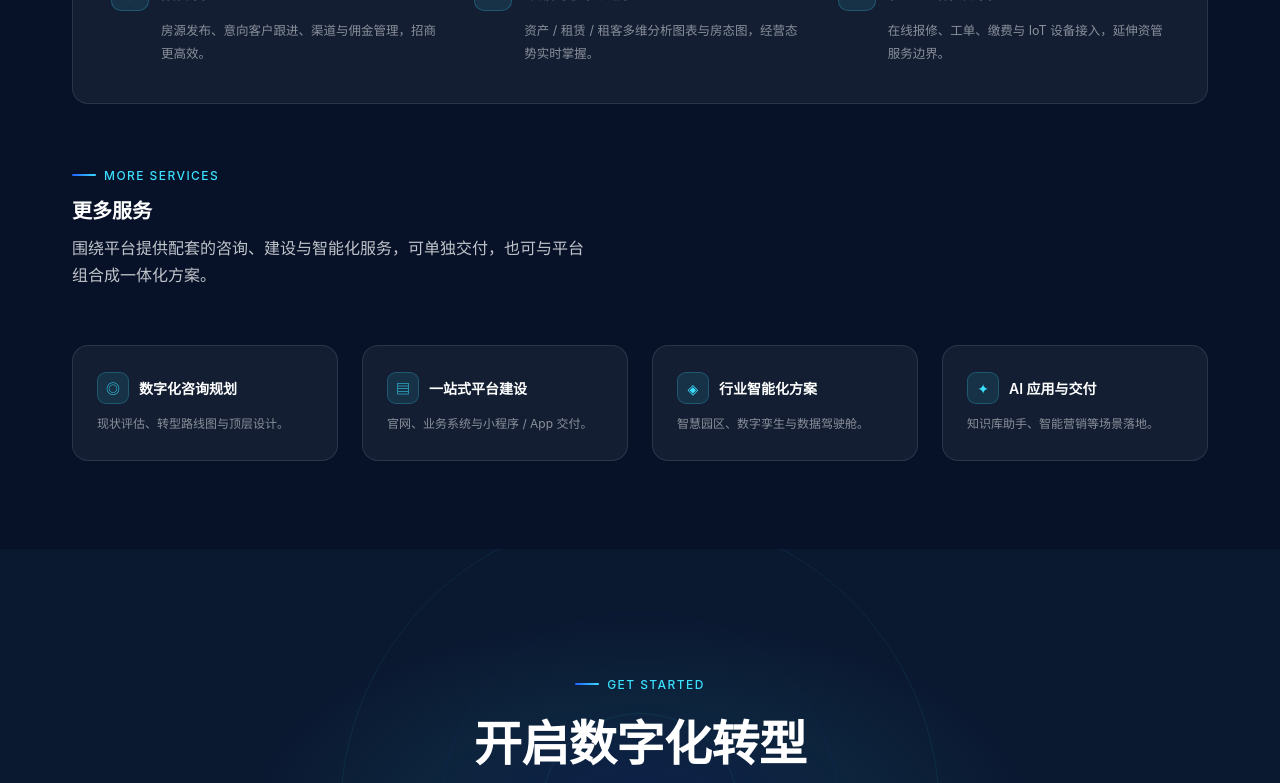
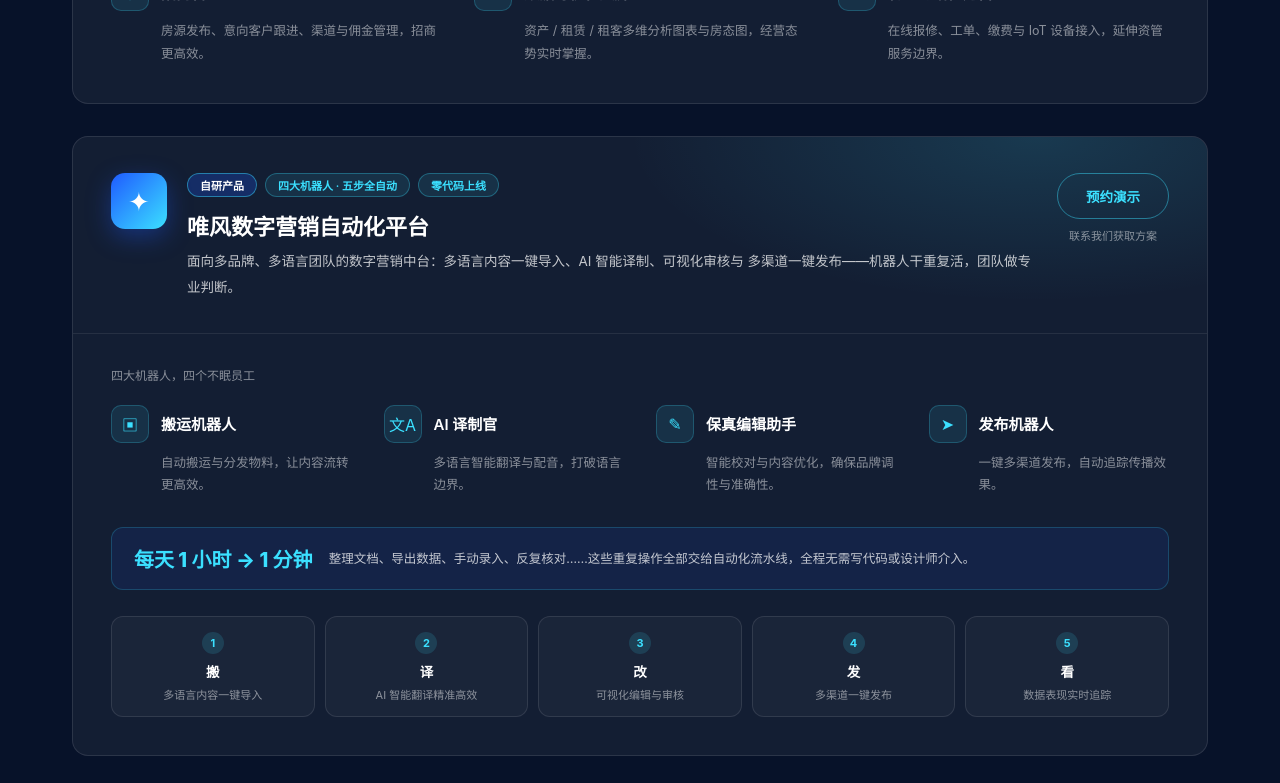
Before and after one commit to shinelu308/onlystyle-business-os, a Vue app in the folder website/: page /products in a window 1280 px wide. Shown: the part 1060-1843 px from the top of the page. Built offline with nearby package versions, Linux system fonts and the light colour scheme; no server answers.

Commit message:
产品介绍页 v4：新增第二主打卡「唯风数字营销自动化平台」（四大机器人+效率条+五步流水线，内容取自客户平台介绍PDF并去品牌化）

```diff
--- a/website/src/pages/Products.vue
+++ b/website/src/pages/Products.vue
@@ -1,18 +1,21 @@
 <script setup>
 /**
- * 产品介绍 —— 主打「楼达人资产管理平台」（SAAS），其余服务作点缀。
- * 结构（2026-09-18 效果图确认）：PageHero → 主打产品大卡（功能矩阵 + 进入平台）
+ * 产品介绍 —— 双主打：「楼达人资产管理平台」（SAAS）+「唯风数字营销自动化平台」，
+ * 其余服务作点缀。
+ * 结构（2026-09-18 v4 效果图确认）：PageHero → 主打卡①楼达人（功能矩阵 + 进入平台）
+ * → 主打卡②唯风数营销自动化（四大机器人 + 效率条 + 五步流水线 + 预约演示）
  * → 更多服务点缀小卡 → CTA。
- * 样式 v3：卡片对齐站内深色玻璃卡语言（info-card：white 5% 底 / 白 10% 边 /
- * 16px 圆角 / cyan hover），功能矩阵去里层小卡框改直排。
+ * 样式 v3/v4：站内深色玻璃卡语言（info-card：white 5% 底 / 白 10% 边 / 16px 圆角 /
+ * cyan hover）；内容源自用户提供的平台介绍 PDF（已去客户品牌化）。
  */
+import { RouterLink } from 'vue-router';
 import PageHero from '@/components/PageHero.vue';
 import CtaSection from '@/components/home/CtaSection.vue';
 
-/** 平台入口（SAAS） */
+/** 楼达人平台入口（SAAS） */
 const PLATFORM_URL = 'https://biz.loudaren.com/orgs/#/index?from=system';
 
-/** 主打产品的核心功能矩阵（六格框架参考快鲸资产运营系统介绍，按楼达人实际功能调整） */
+/** 主打卡①：楼达人核心功能矩阵（六格框架参考快鲸资产运营系统介绍，按楼达人实际功能调整） */
 const features = [
   { icon: '◈', title: '资产数字化管理', desc: '不动产 / 固定资产台账、资产全景与巡检盘点、全生命周期档案。' },
   { icon: '▤', title: '租赁与合同管理', desc: '房源租控、电子合同、租客管理，出租率与到期情况一目了然。' },
@@ -20,6 +23,23 @@
   { icon: '◎', title: '招商管理', desc: '房源发布、意向客户跟进、渠道与佣金管理，招商更高效。' },
   { icon: '▦', title: '数据可视化大屏', desc: '资产 / 租赁 / 租客多维分析图表与房态图，经营态势实时掌握。' },
   { icon: '⌂', title: '物业与增值运营', desc: '在线报修、工单、缴费与 IoT 设备接入，延伸资管服务边界。' },
+];
+
+/** 主打卡②：唯风数字营销自动化平台 —— 四大机器人 */
+const robots = [
+  { icon: '▣', title: '搬运机器人', desc: '自动搬运与分发物料，让内容流转更高效。' },
+  { icon: '文A', title: 'AI 译制官', desc: '多语言智能翻译与配音，打破语言边界。' },
+  { icon: '✎', title: '保真编辑助手', desc: '智能校对与内容优化，确保品牌调性与准确性。' },
+  { icon: '➤', title: '发布机器人', desc: '一键多渠道发布，自动追踪传播效果。' },
+];
+
+/** 主打卡②：五步流水线（搬 · 译 · 改 · 发 · 看） */
+const flowSteps = [
+  { n: 1, title: '搬', desc: '多语言内容一键导入' },
+  { n: 2, title: '译', desc: 'AI 智能翻译精准高效' },
+  { n: 3, title: '改', desc: '可视化编辑与审核' },
+  { n: 4, title: '发', desc: '多渠道一键发布' },
+  { n: 5, title: '看', desc: '数据表现实时追踪' },
 ];
 
 /** 更多服务（点缀） */
@@ -36,17 +56,18 @@
     <PageHero
       crumb="产品介绍"
       title="产品介绍"
-      sub="以自研「楼达人资产管理平台」为核心，为园区与楼宇资方提供资产管理数字化的一站式解决方案，辅以定制化的数字化建设与智能化服务。"
+      sub="以自研「楼达人资产管理平台」与「唯风数字营销自动化平台」为核心，为园区与楼宇资方提供资产管理数字化的一站式方案，为企业提供营销内容生产与分发的全流程自动化。"
     />
 
     <!-- 主打产品 -->
     <section class="section">
       <div class="container">
         <div class="section-header">
-          <div class="eyebrow">Flagship Product</div>
+          <div class="eyebrow">Flagship Products</div>
           <h2 class="section-title">主打产品</h2>
         </div>
 
+        <!-- 主打卡①：楼达人资产管理平台 -->
         <div class="flag-card">
           <div class="flag-top">
             <div class="flag-ico">◉</div>
@@ -78,11 +99,54 @@
           </div>
         </div>
 
+        <!-- 主打卡②：唯风数字营销自动化平台 -->
+        <div class="flag-card" style="margin-top: 32px">
+          <div class="flag-top green">
+            <div class="flag-ico">✦</div>
+            <div class="flag-info">
+              <div class="flag-badges">
+                <span class="badge main">自研产品</span>
+                <span class="badge">四大机器人 · 五步全自动</span>
+                <span class="badge">零代码上线</span>
+              </div>
+              <h3 class="flag-title">唯风数字营销自动化平台</h3>
+              <p class="flag-desc">
+                面向多品牌、多语言团队的数字营销中台：多语言内容一键导入、AI 智能译制、可视化审核与
+                多渠道一键发布——机器人干重复活，团队做专业判断。
+              </p>
+            </div>
+            <div class="flag-cta">
+              <RouterLink class="flag-btn ghost" to="/contact">预约演示</RouterLink>
+              <span class="flag-url">联系我们获取方案</span>
+            </div>
+          </div>
+          <div class="flag-body">
+            <div class="flag-cap">四大机器人，四个不眠员工</div>
+            <div class="flag-grid flag-grid-4">
+              <div v-for="r in robots" :key="r.title" class="flag-cell">
+                <div class="fh"><i>{{ r.icon }}</i><b>{{ r.title }}</b></div>
+                <p>{{ r.desc }}</p>
+              </div>
+            </div>
+            <div class="eff-band">
+              <span class="eff-big">每天 1 小时 → 1 分钟</span>
+              <p>整理文档、导出数据、手动录入、反复核对……这些重复操作全部交给自动化流水线，全程无需写代码或设计师介入。</p>
+            </div>
+            <div class="flow">
+              <div v-for="s in flowSteps" :key="s.n" class="step">
+                <span class="step-n">{{ s.n }}</span>
+                <b>{{ s.title }}</b>
+                <p>{{ s.desc }}</p>
+              </div>
+            </div>
+          </div>
+        </div>
+
         <!-- 更多服务（点缀） -->
         <div class="section-header" style="margin-top: 56px">
           <div class="eyebrow">More Services</div>
           <h2 class="section-title section-title-sm">更多服务</h2>
-          <p class="section-desc">围绕平台提供配套的咨询、建设与智能化服务，可单独交付，也可与平台组合成一体化方案。</p>
+          <p class="section-desc">围绕两大平台提供配套的咨询、建设与智能化服务，可单独交付，也可组合成一体化方案。</p>
         </div>
         <div class="more-grid">
           <div v-for="s in moreServices" :key="s.title" class="more-card">
@@ -120,6 +184,9 @@
   inset: 0;
   background: radial-gradient(60% 140% at 85% 0%, rgba(31, 91, 255, 0.2) 0%, transparent 60%);
   pointer-events: none;
+}
+.flag-top.green::before {
+  background: radial-gradient(60% 140% at 85% 0%, rgba(59, 224, 255, 0.14) 0%, transparent 60%);
 }
 .flag-ico {
   position: relative;
@@ -160,12 +227,18 @@
   text-decoration: none;
   white-space: nowrap;
 }
+.flag-btn.ghost {
+  background: transparent;
+  border: 1px solid rgba(59, 224, 255, 0.45);
+  color: #3be0ff;
+}
 .flag-url { display: block; font-size: 11px; color: var(--text-muted); margin-top: 8px; }
 
 /* 功能矩阵：去里层小卡框，「青色图标 + 标题 + 描述」直排 */
 .flag-body { padding: 32px 38px 38px; }
 .flag-cap { font-size: 12px; color: var(--text-muted); margin-bottom: 22px; }
 .flag-grid { display: grid; grid-template-columns: repeat(3, 1fr); gap: 28px 32px; }
+.flag-grid-4 { grid-template-columns: repeat(4, 1fr); }
 .flag-cell .fh { display: flex; align-items: center; gap: 12px; margin-bottom: 9px; }
 .flag-cell .fh i {
   width: 38px;
@@ -183,6 +256,45 @@
 }
 .flag-cell .fh b { font-size: 15px; color: var(--text-primary); font-weight: 600; }
 .flag-cell p { font-size: 12.5px; color: var(--text-muted); line-height: 1.8; margin: 0; padding-left: 50px; }
+
+/* 效率条（第二卡专属） */
+.eff-band {
+  margin-top: 30px;
+  background: rgba(31, 91, 255, 0.1);
+  border: 1px solid rgba(59, 224, 255, 0.2);
+  border-radius: 12px;
+  padding: 16px 22px;
+  display: flex;
+  align-items: center;
+  gap: 16px;
+}
+.eff-big { font-size: 20px; font-weight: 800; color: #3be0ff; white-space: nowrap; }
+.eff-band p { font-size: 12.5px; color: var(--text-body); line-height: 1.7; margin: 0; }
+
+/* 五步流水线 */
+.flow { display: grid; grid-template-columns: repeat(5, 1fr); gap: 10px; margin-top: 26px; }
+.step {
+  border: 1px solid rgba(255, 255, 255, 0.1);
+  border-radius: 12px;
+  padding: 14px 14px 12px;
+  background: rgba(255, 255, 255, 0.03);
+  text-align: center;
+}
+.step-n {
+  width: 22px;
+  height: 22px;
+  border-radius: 50%;
+  background: rgba(59, 224, 255, 0.14);
+  color: #3be0ff;
+  font-size: 11px;
+  font-weight: 700;
+  display: inline-flex;
+  align-items: center;
+  justify-content: center;
+  margin-bottom: 7px;
+}
+.step b { display: block; font-size: 13.5px; color: var(--text-primary); margin-bottom: 5px; }
+.step p { font-size: 11px; color: var(--text-muted); line-height: 1.65; margin: 0; }
 
 /* ===== 更多服务（点缀）：info-card 同款玻璃卡 + hover ===== */
 .section-title-sm { font-size: 20px; }
@@ -222,10 +334,15 @@
   .flag-top { flex-direction: column; }
   .flag-cta { text-align: left; }
   .flag-grid { grid-template-columns: 1fr 1fr; }
+  .flag-grid-4 { grid-template-columns: 1fr 1fr; }
+  .flow { grid-template-columns: repeat(5, 1fr); }
   .more-grid { grid-template-columns: 1fr 1fr; }
 }
 @media (max-width: 560px) {
   .flag-grid { grid-template-columns: 1fr; }
+  .flag-grid-4 { grid-template-columns: 1fr; }
+  .flow { grid-template-columns: 1fr 1fr; }
   .more-grid { grid-template-columns: 1fr; }
+  .eff-band { flex-direction: column; align-items: flex-start; }
 }
 </style>
```
